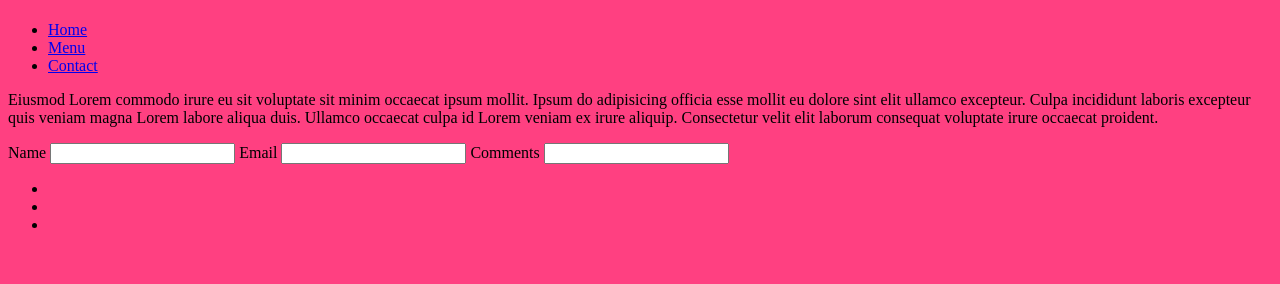
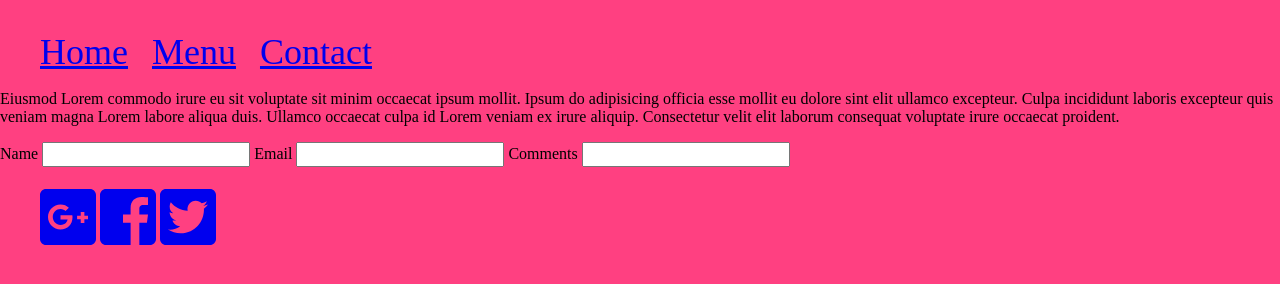
Before and after one commit to bafzali/beckyrestaurant, a plain HTML site: page contact.html in a window 1280 px wide. Drawn offline with nearby package versions, Linux system fonts and the light colour scheme; a web font is replaced by a local one.

Commit message:
color and style changes

```diff
--- a/contact.html
+++ b/contact.html
@@ -2,7 +2,13 @@
 <html lang="en">
 <head>
     <meta charset="UTF-8">
+    <meta name="viewport" content="width=device-width, initial-scale=1">
+    <meta http-equiv="X-UA-Compatible" content="ie=edge">
     <title>Restaurant</title>
+    <!--scripts-->
+    <script defer src="https://use.fontawesome.com/releases/v5.0.6/js/all.js"></script>
+    <!--link-->
+    <link rel="stylesheet" href="https://cdnjs.cloudflare.com/ajax/libs/normalize/8.0.0/normalize.css">
     <link rel="stylesheet" href="./css/style.css">
     <link href="https://fonts.googleapis.com/css?family=Rammetto+One" rel="stylesheet">
 </head>
@@ -39,9 +45,9 @@
         <div class="halfer"></div>
         <div>
             <ul>
-                <li><a href=""></a></li>
-                <li><a href=""></a></li>
-                <li><a href=""></a></li>
+                <li><a href="#"><i class="fab fa-google-plus-square"></i></a></li>
+                <li><a href="#"><i class="fab fa-facebook-square"></i></a></li>
+                <li><a href="#"><i class="fab fa-twitter-square"></i></a></li>
             </ul>
         </div>
     </footer>
--- a/css/style.css
+++ b/css/style.css
@@ -6,11 +6,41 @@ secondary: #e676e6
 s-light: #66ffa6
 s-dark: #00b248
 */
+
+/* global styles */
 body {
     background-color:#ff4081;
     color: black;
 }
 
 h1, h2 {
+    text-align: center;
     font-family: 'Rammetto One', cursive;
 }
+
+h1 {
+    font-size: 48px;
+}
+
+li {
+    display: inline-block;
+
+}
+
+a {
+    font-size: 36px;
+}
+
+/* header styles */
+header li:first-of-type {
+    margin-left: 0;
+}
+
+header li {
+    margin: 0 10px;
+}
+
+/* footer styles */
+footer a {
+    font-size: 64px;
+}
```
Also changed, not shown: index.html (+9 -3 lines), menu.html (+9 -4 lines).
